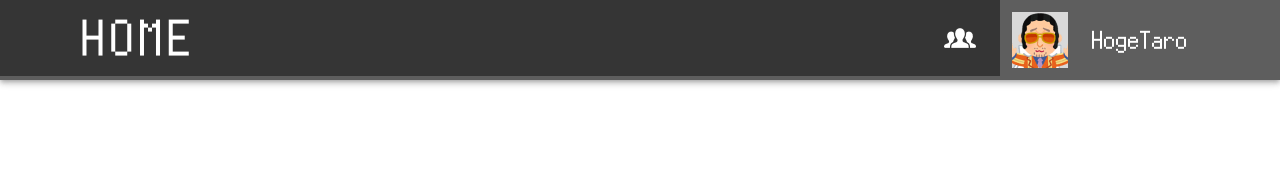
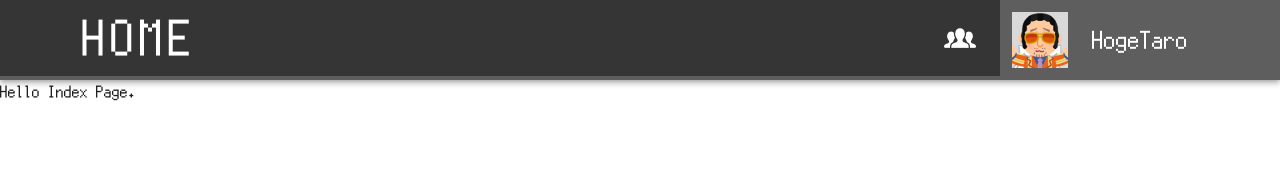
Before and after one commit to JUNNETWORKS/42-ft_transcendence, a React (Vite) app in the folder frontend/: page / in a window 1280 px wide. Shown: the top 170 px of the page. Built offline with nearby package versions, Linux system fonts and the light colour scheme.

Commit message:
Layoutコンポーネントを作成
NavBarをLayoutに移動

```diff
--- a/frontend/src/features/Index/Index.tsx
+++ b/frontend/src/features/Index/Index.tsx
@@ -1,5 +1,3 @@
-import { NavBar } from '@/Components/NavBar';
-
 export const Index = () => {
-  return <NavBar></NavBar>;
+  return <div>Hello Index Page.</div>;
 };
--- a/frontend/src/providers/AppProvider.tsx
+++ b/frontend/src/providers/AppProvider.tsx
@@ -1,6 +1,7 @@
 import { BrowserRouter } from 'react-router-dom';
 import { ThemeProvider } from '@mui/material/styles';
 import { Theme } from '@/providers/Theme';
+import { Layout } from '@/providers/Layout';
 
 type AppProviderProps = {
   children: React.ReactNode;
@@ -9,7 +10,9 @@ type AppProviderProps = {
 export const AppProvider = ({ children }: AppProviderProps) => {
   return (
     <ThemeProvider theme={Theme}>
-      <BrowserRouter>{children}</BrowserRouter>
+      <BrowserRouter>
+        <Layout>{children}</Layout>
+      </BrowserRouter>
     </ThemeProvider>
   );
 };
--- /dev/null
+++ b/frontend/src/providers/Layout.tsx
@@ -0,0 +1,15 @@
+import { NavBar } from '@/Components/NavBar';
+import { ReactNode } from 'react';
+
+type Props = {
+  children: ReactNode;
+};
+
+export function Layout({ children }: Props) {
+  return (
+    <>
+      <NavBar />
+      {children}
+    </>
+  );
+}
```
